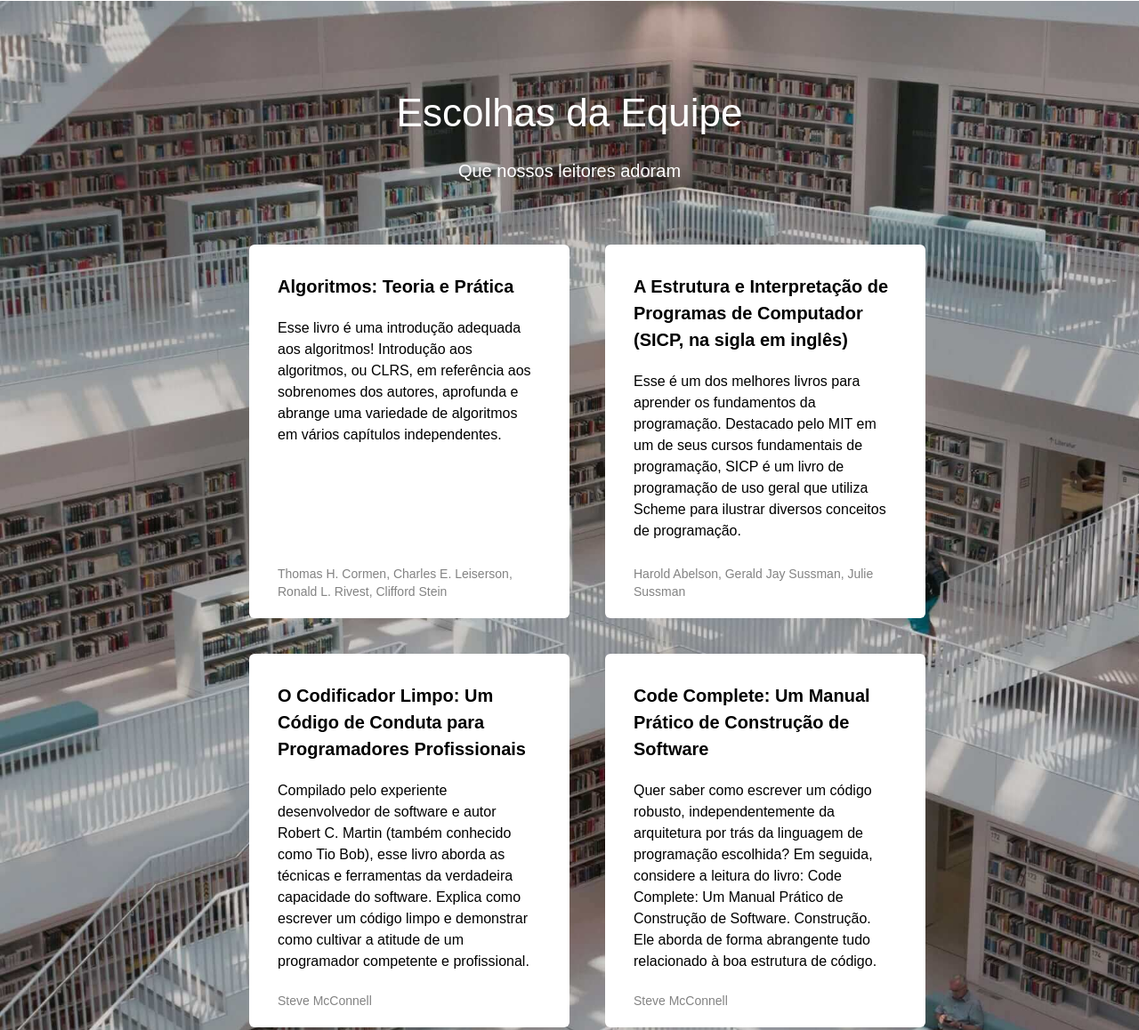
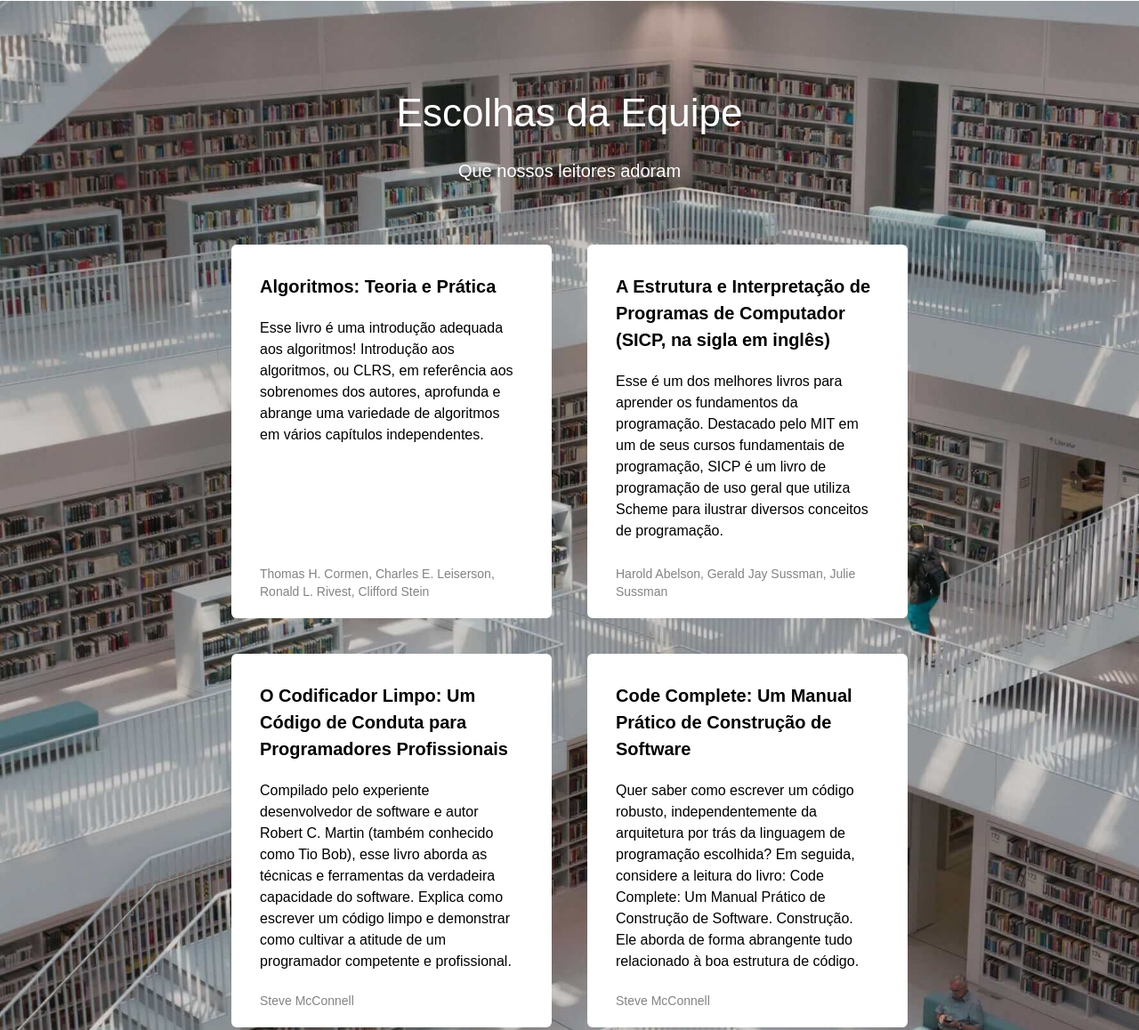
Before and after one commit to RGCosta404/web_project_library_pt, a plain HTML site: page index.html in a window 1280 px wide. Shown: the part 799-1957 px from the top of the page at 89% size. Drawn offline with Linux system fonts and the light colour scheme.

Commit message:
Changes in padding-left

```diff
--- a/styles/style.css
+++ b/styles/style.css
@@ -120,7 +120,7 @@
   display: flex;
   flex-wrap: wrap;
   justify-content: center;
-  padding-left: auto;
+  padding-left: 0;
   gap: 40px;
   list-style-type: none;
 }
```
